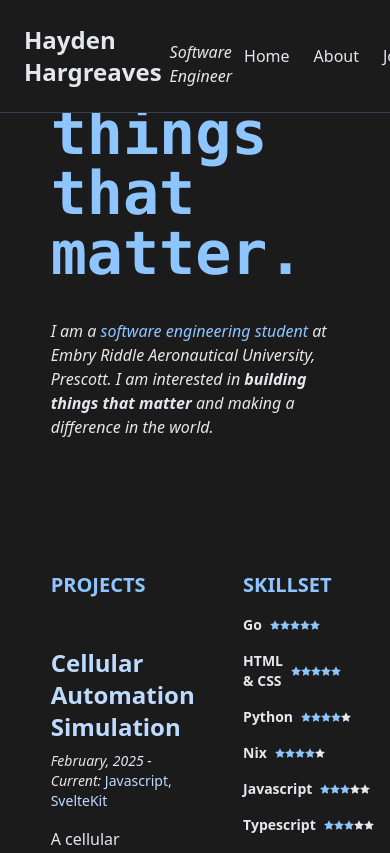
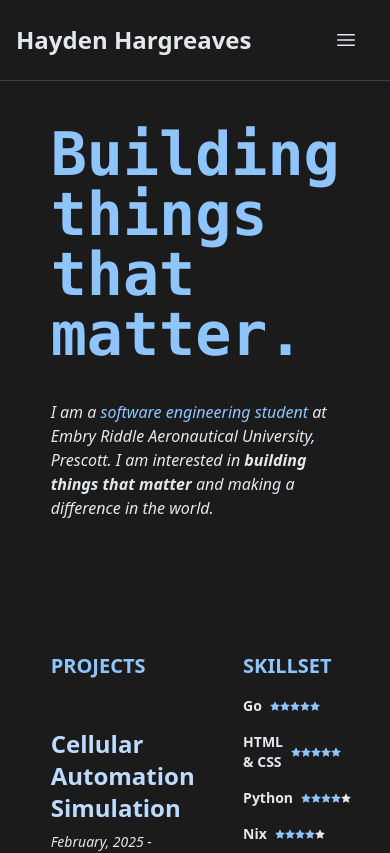
Before and after one commit to haydenhargreaves/hhargreaves.net, a SvelteKit app: page / in a window 390 px wide. Shown: the top 853 px of the page. Built offline with nearby package versions, Linux system fonts and the light colour scheme.

Commit message:
FEAT: Navbar is looking a lot better on mobile, thanks to gemini :)

```diff
--- a/src/components/navbar.svelte
+++ b/src/components/navbar.svelte
@@ -1,28 +1,112 @@
-<nav class="absolute top-0 flex w-full border-b-1 border-gray-700 bg-[#1b1b1c] py-6">
-	<div class="flex items-end">
-		<h3 class="ml-4 px-2 text-2xl font-[600] text-gray-200">Hayden Hargreaves</h3>
-		<p class="text-md text-gray-200 italic">Software Engineer</p>
+<script>
+	let isMobileMenuOpen = false;
+
+	function toggleMobileMenu() {
+		isMobileMenuOpen = !isMobileMenuOpen;
+	}
+</script>
+
+<nav
+	class="relative top-0 flex w-full border-b-1 border-gray-700 bg-[#1b1b1c] py-6"
+	aria-label="Main Navigation"
+>
+	<div class="ml-4 flex items-center">
+		<h3 class="text-2xl font-[600] text-gray-200">Hayden Hargreaves</h3>
+		<p class="text-md ml-2 hidden text-gray-200 italic md:block">Software Engineer</p>
 	</div>
 
 	<div class="mx-4 ml-auto flex items-center text-gray-200">
-		<a href="/" class="transition-all duration-150 hover:text-blue-300">
+		<div class="hidden md:flex" role="navigation" aria-label="Desktop Navigation">
+			<a href="/" class="transition-all duration-150 hover:text-blue-300" aria-label="Home">
 				<p class="px-3">Home</p>
 			</a>
-		<a href="/about" class="transition-all duration-150 hover:text-blue-300">
+			<a href="/about" class="transition-all duration-150 hover:text-blue-300" aria-label="About">
 				<p class="px-3">About</p>
 			</a>
-		<a href="/journal" class="transition-all duration-150 hover:text-blue-300">
+			<a
+				href="/journal"
+				class="transition-all duration-150 hover:text-blue-300"
+				aria-label="Journal"
+			>
 				<p class="px-3">Journal</p>
 			</a>
-		<a href="https://github.com/Azpect3120" target="_blank" class="">
-			<svg viewBox="0 0 98 96" xmlns="http://www.w3.org/2000/svg" class="mx-4 h-auto w-6">
-				><path
+			<a
+				href="https://github.com/Azpect3120"
+				target="_blank"
+				class="transition-all duration-150 hover:text-blue-300"
+				aria-label="GitHub"
+			>
+				<svg
+					viewBox="0 0 98 96"
+					xmlns="http://www.w3.org/2000/svg"
+					class="mx-4 h-auto w-6"
+					aria-hidden="true"
+				>
+					<path
 						fill-rule="evenodd"
 						clip-rule="evenodd"
 						d="M48.854 0C21.839 0 0 22 0 49.217c0 21.756 13.993 40.172 33.405 46.69 2.427.49 3.316-1.059 3.316-2.362 0-1.141-.08-5.052-.08-9.127-13.59 2.934-16.42-5.867-16.42-5.867-2.184-5.704-5.42-7.17-5.42-7.17-4.448-3.015.324-3.015.324-3.015 4.934.326 7.523 5.052 7.523 5.052 4.367 7.496 11.404 5.378 14.235 4.074.404-3.178 1.699-5.378 3.074-6.6-10.839-1.141-22.243-5.378-22.243-24.283 0-5.378 1.94-9.778 5.014-13.2-.485-1.222-2.184-6.275.486-13.038 0 0 4.125-1.304 13.426 5.052a46.97 46.97 0 0 1 12.214-1.63c4.125 0 8.33.571 12.213 1.63 9.302-6.356 13.427-5.052 13.427-5.052 2.67 6.763.97 11.816.485 13.038 3.155 3.422 5.015 7.822 5.015 13.2 0 18.905-11.404 23.06-22.324 24.283 1.78 1.548 3.316 4.481 3.316 9.126 0 6.6-.08 11.897-.08 13.526 0 1.304.89 2.853 3.316 2.364 19.412-6.52 33.405-24.935 33.405-46.691C97.707 22 75.788 0 48.854 0z"
 						fill="#fff"
-				/></svg
-			>
+					/>
+				</svg>
 			</a>
 		</div>
+
+		<button
+			on:click={toggleMobileMenu}
+			class="mr-4 md:hidden"
+			aria-label={isMobileMenuOpen ? 'Close Menu' : 'Open Menu'}
+		>
+			<svg
+				xmlns="http://www.w3.org/2000/svg"
+				fill="none"
+				viewBox="0 0 24 24"
+				stroke-width="1.5"
+				stroke="currentColor"
+				class="h-6 w-6 text-gray-200"
+			>
+				<path
+					stroke-linecap="round"
+					stroke-linejoin="round"
+					d={isMobileMenuOpen
+						? 'M6 18L18 6M6 6l12 12'
+						: 'M3.75 6.75h16.5M3.75 12h16.5m-16.5 5.25h16.5'}
+				/>
+			</svg>
+		</button>
+	</div>
+
+	{#if isMobileMenuOpen}
+		<div
+			class="absolute top-full left-0 z-10 w-full bg-[#1b1b1c] md:hidden"
+			role="navigation"
+			aria-label="Mobile Navigation"
+		>
+			<a
+				href="/"
+				class="block px-4 py-2 text-gray-200 hover:text-blue-300"
+				on:click={toggleMobileMenu}
+				aria-label="Home">Home</a
+			>
+			<a
+				href="/about"
+				class="block px-4 py-2 text-gray-200 hover:text-blue-300"
+				on:click={toggleMobileMenu}
+				aria-label="About">About</a
+			>
+			<a
+				href="/journal"
+				class="block px-4 py-2 text-gray-200 hover:text-blue-300"
+				on:click={toggleMobileMenu}
+				aria-label="Journal">Journal</a
+			>
+			<a
+				href="https://github.com/Azpect3120"
+				target="_blank"
+				class="block px-4 py-2 text-gray-200 hover:text-blue-300"
+				on:click={toggleMobileMenu}
+				aria-label="GitHub">GitHub</a
+			>
+		</div>
+	{/if}
 </nav>
```
Lines whose indentation alone changed are shown as unchanged.
